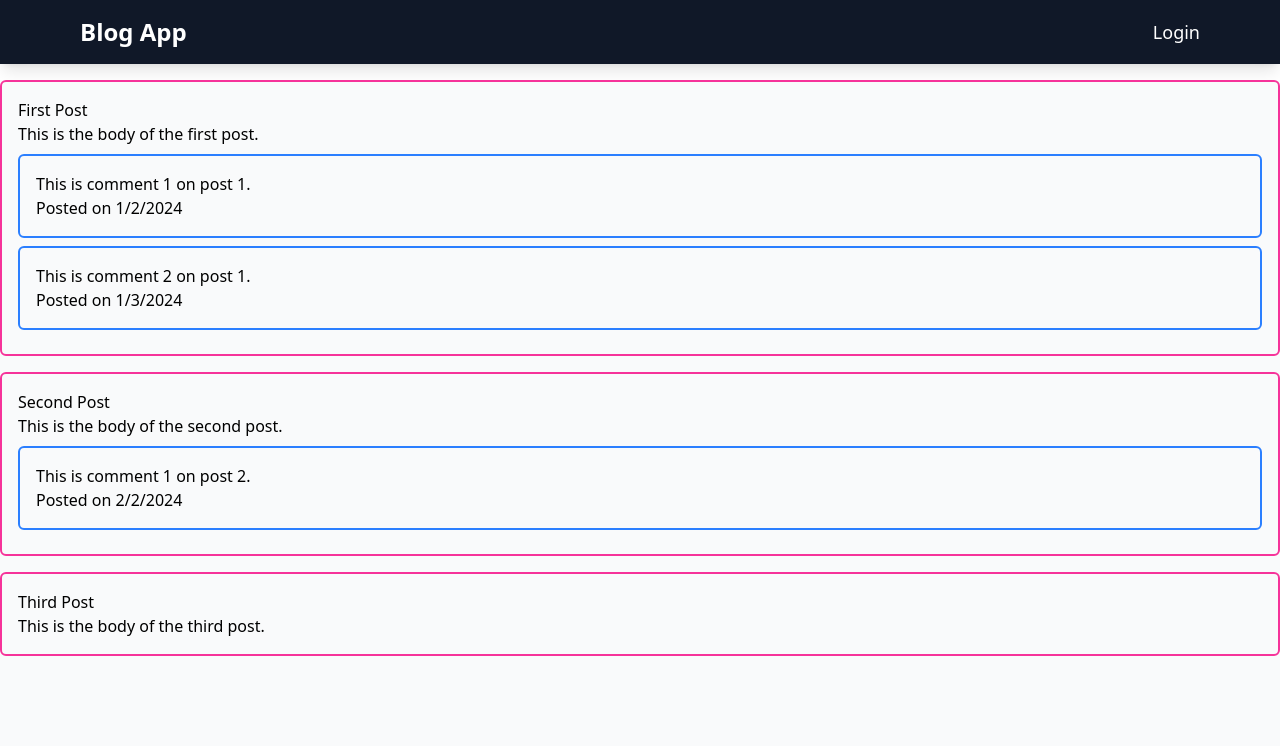
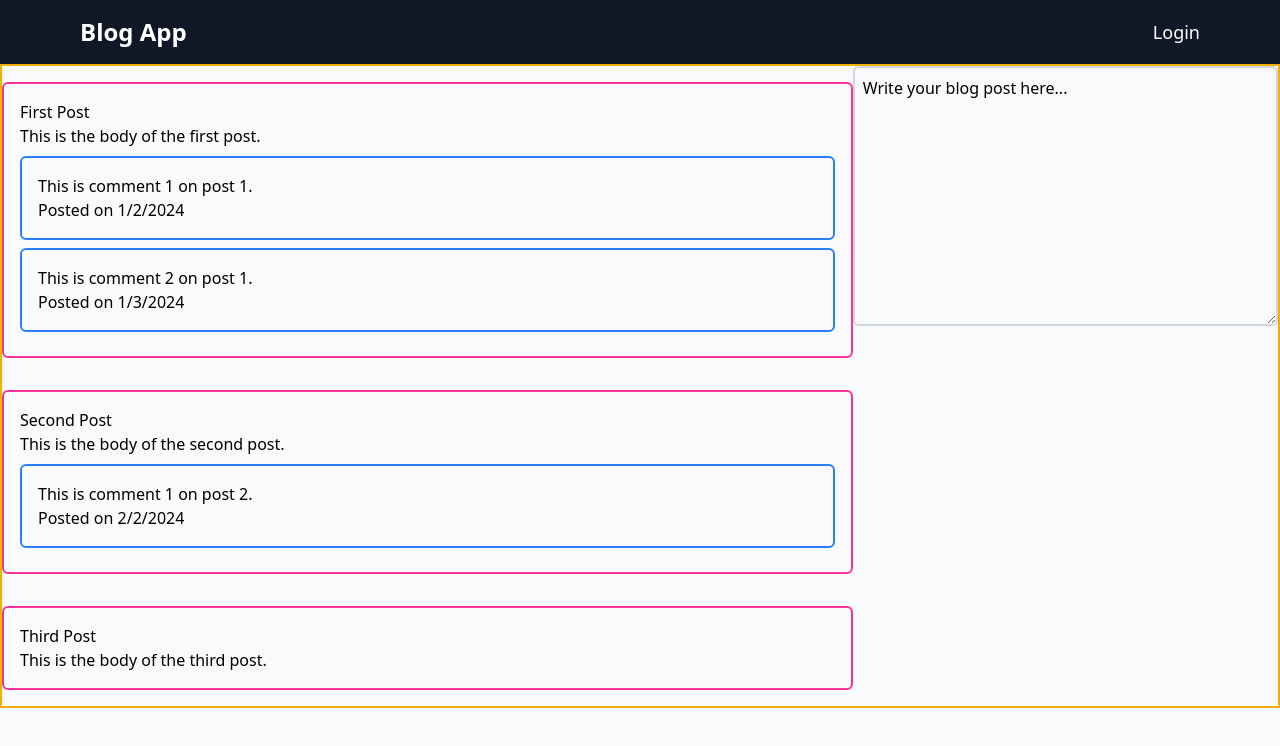
Before and after one commit to jsextonprofessional/blog_roles_perms, a SvelteKit app in the folder frontend/: page /blog in a window 1280 px wide. Shown: the top 746 px of the page. Built offline with nearby package versions, Linux system fonts and the light colour scheme.

Commit message:
[frontend] Creates and mounts BlogTextArea component.

```diff
--- a/frontend/src/routes/blog/+page.svelte
+++ b/frontend/src/routes/blog/+page.svelte
@@ -1,8 +1,11 @@
 <script lang="ts">
 	import BlogBody from './BlogBody.svelte';
 	import { blogPosts, comments } from '$lib/dummyData';
+	import BlogTextarea from './BlogTextarea.svelte';
 </script>
 
+<div class="flex flex-row border-2 border-yellow-500">
+	<div class="flex basis-2/3 flex-col">
 		{#each blogPosts as post}
 			<BlogBody
 				title={post.title}
@@ -10,3 +13,8 @@
 				comments={comments.filter((comment) => comment.postId === post.id)}
 			/>
 		{/each}
+	</div>
+	<div class="flex basis-1/3 flex-col">
+		<BlogTextarea body="Write your blog post here..." />
+	</div>
+</div>
--- a/frontend/src/routes/blog/BlogTextarea.svelte
+++ b/frontend/src/routes/blog/BlogTextarea.svelte
@@ -0,0 +1,10 @@
+<script lang="ts">
+	let { body } = $props();
+</script>
+
+<textarea
+	class="w-full rounded-md border-2 border-gray-300 p-2"
+	bind:value={body}
+	placeholder="Write your blog post here..."
+	rows="10"
+></textarea>
```
Lines whose indentation alone changed are shown as unchanged.
